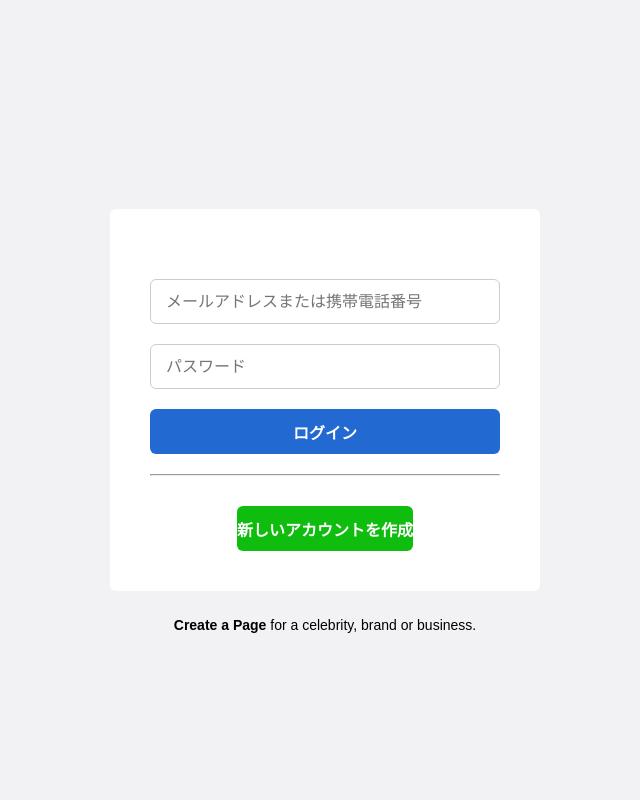
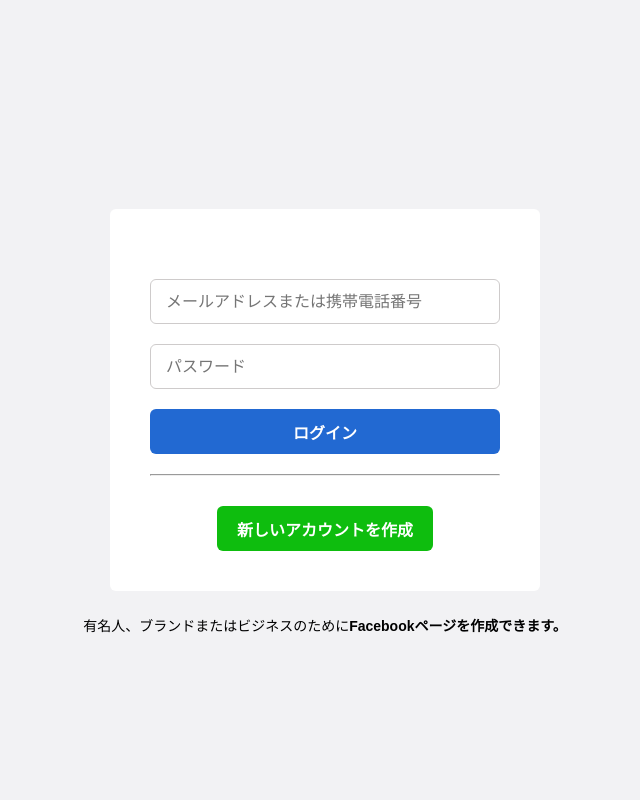
Before and after one commit to xagiang309/Challenge-Rikkei, a Django app: page /login/ in a window 1280 px wide. Shown: the whole page, without its empty margins (315-955 px from the left). Run offline with Django 4.2, Linux system fonts and the light colour scheme.

Commit message:
no message

```diff
--- a/helloworld/web/static/css/login.css
+++ b/helloworld/web/static/css/login.css
@@ -58,6 +58,7 @@ form .field {
 
 .button2-field>button {
     height: 45px;
+    padding: 20px;
     background-color: #0ebd0e;
     border: none;
     border-radius: 6px;
--- a/helloworld/web/templates/login.html
+++ b/helloworld/web/templates/login.html
@@ -39,7 +39,7 @@
         </div>
 
         <div class="tx">
-            <p><strong>Create a Page</strong> for a celebrity, brand or business.</p>
+            <p>有名人、ブランドまたはビジネスのために<strong>Facebookページを作成できます。</strong></p>
         </div>
     </section>
 </body>
--- a/helloworld/web/templates/signup.html
+++ b/helloworld/web/templates/signup.html
@@ -15,7 +15,7 @@
         <form action="{% url 'signup' %}" method="POST" onsubmit="signup()">
             {% csrf_token %}
             <h2 class="first_title">登録</h2>
-            <p class="first_sub_title" id="sub_title">It's quick and easy.</p>
+            <p class="first_sub_title" id="sub_title">簡単に登録できます。</p>
             <hr />
 
             <div class="input">
@@ -26,7 +26,7 @@
                 <br />
                 <input type="password" placeholder="新しいパスワード" id="all1" name='password' required />
                 <br />
-                <input type="submit" value="登録" class="submit" />
+                <input type="submit" value="アカウント登録" class="submit" />
 
             </div>
         </form>
```
